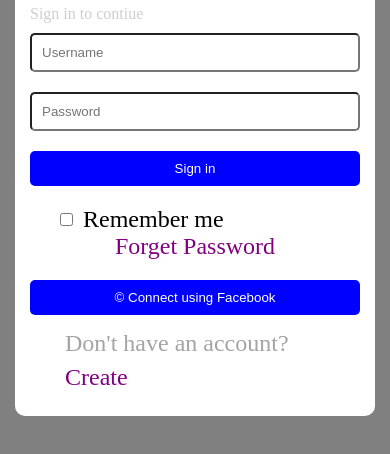
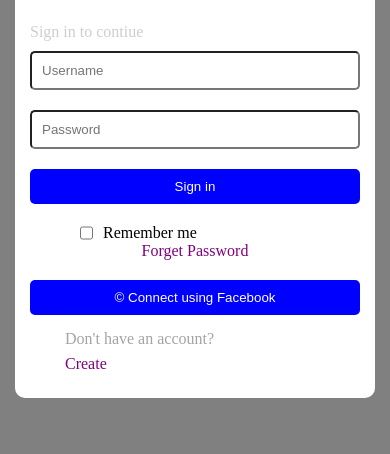
Before and after one commit to tobeblast/facebook2, a plain HTML site: page index.html in a window 390 px wide. Shown: the part 280-734 px from the top of the page. Drawn offline with Linux system fonts and the light colour scheme.

Commit message:
facebook2

```diff
--- a/css/style.css
+++ b/css/style.css
@@ -75,7 +75,6 @@
 
 #body .container .check .check2 p{
     font-size: 1.5rem;
-
 }
 
 #body .container .check .anchor a{
@@ -143,13 +142,29 @@
     }
 
     #body .container .check  .check2{
-        margin-left: 30px;
+        margin-left: 50px;
+    }
+
+    #body .container .check .check2 p {
+       font-size: 1rem;
+    }
+
+    #body .container .check .anchor a {
+        font-size: 1em;
     }
 
     #body .container .last-item {
       flex-direction: column;
     }
 
+    #body .container .last-item p {
+       font-size: 1rem;
+    }
+
+    #body .container .last-item a {
+       font-size: 1em;
+    }
+
 
 
 }
```
